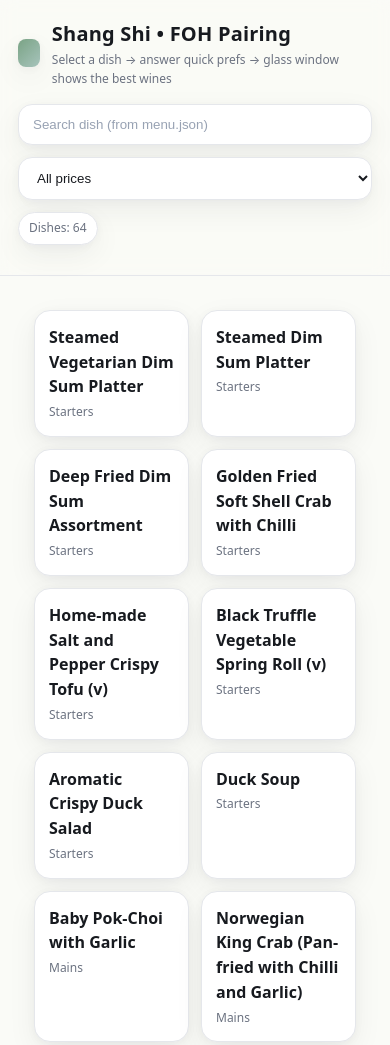
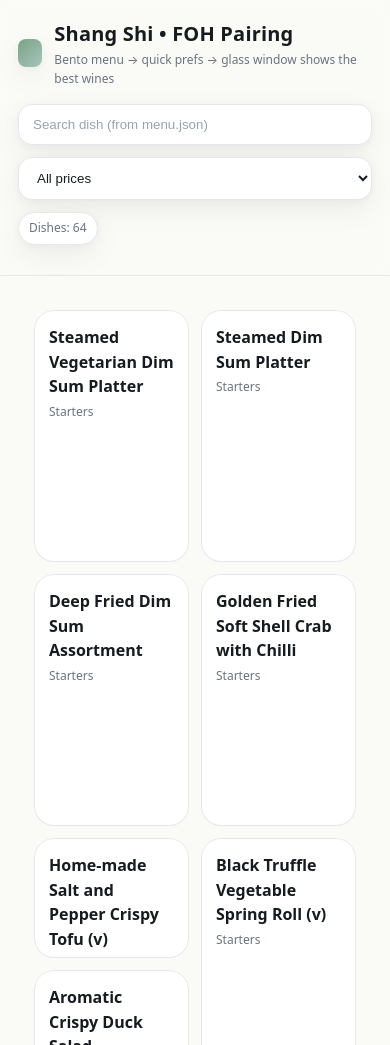
Before and after one commit to RicardoNeto94/wine-helper, a plain HTML site: page index.html in a window 390 px wide. Shown: the top 1045 px of the page. Drawn offline with Linux system fonts and the light colour scheme.

Commit message:
Add files via upload

```diff
--- a/app.js
+++ b/app.js
@@ -101,9 +101,20 @@
   function renderDishList() {
     const cont = document.getElementById("dishList");
     const q = (state.qDishName||"").toLowerCase();
-    const dishes = (state.menu||[]).map(d => ({name: d.name || d.title || d.dish || d.Name || "", id: d.id || d.slug || (d.name||"").toLowerCase().replace(/\s+/g,'_'), cat: d.category || d.section || ""}))
+    const dishesRaw = (state.menu||[]).map(d => ({name: d.name || d.title || d.dish || d.Name || "", id: d.id || d.slug || (d.name||"").toLowerCase().replace(/\s+/g,'_'), cat: d.category || d.section || ""}))
       .filter(d => d.name).filter(d => !q || d.name.toLowerCase().includes(q));
-    cont.innerHTML = dishes.map(d => `<div class="item" data-id="${d.id}"><div class="name">${d.name}</div><div class="tags">${d.cat||""}</div></div>`).join("");
+
+    // Assign bento sizes (hero for signatures, otherwise pattern)
+    const dishes = dishesRaw.map((d, i) => {
+      const n = d.name.toLowerCase();
+      let cls = "item--sm";
+      if (/duck|peking|wagyu|signature|chef/.test(n)) cls = "item--xl";
+      else if (/dim sum|lobster|crab|truffle|king|oyster|scallop/.test(n)) cls = "item--lg";
+      else if (i % 7 === 0) cls = "item--md";
+      return {...d, size: cls};
+    });
+
+    cont.innerHTML = dishes.map(d => `<div class="item squircle ${d.size}" data-id="${d.id}"><div class="name">${d.name}</div><div class="tags">${d.cat||""}</div></div>`).join("");
     Array.from(cont.querySelectorAll(".item")).forEach(el => {
       el.onclick = () => openModal(el.querySelector(".name").textContent);
     });
@@ -169,7 +180,7 @@
     list.sort(byScoreDesc);
     const top = list.slice(0, 40);
     top.sort(byPriceAsc);
-    // Switch modal to results step; keep background blurred
+    // Switch modal to results step
     document.getElementById("modalSubtitle").style.display = "none";
     document.getElementById("stepPrefs").style.display = "none";
     document.getElementById("stepResults").style.display = "";
@@ -193,7 +204,7 @@
       document.getElementById("mCancel").onclick = closeModal;
       document.getElementById("mApply").onclick = applyQuiz;
       document.getElementById("mBack").onclick = () => {
-        // back to preferences, still blurred and modal open
+        // back to preferences
         document.getElementById("modalSubtitle").style.display = "";
         document.getElementById("stepPrefs").style.display = "";
         document.getElementById("stepResults").style.display = "none";
--- a/index.html
+++ b/index.html
@@ -7,7 +7,7 @@
   <link rel="manifest" href="manifest.json" />
   <link rel="apple-touch-icon" href="icon-192.png" />
   <meta name="theme-color" content="#FAFBF7" />
-  <link rel="stylesheet" href="styles.css?v=20250908170746" />
+  <link rel="stylesheet" href="styles.css?v=20250908172347" />
 </head>
 <body>
   <header>
@@ -16,7 +16,7 @@
         <div class="logo"></div>
         <div>
           <h1>Shang Shi • FOH Pairing</h1>
-          <div class="sub">Select a dish → answer quick prefs → glass window shows the best wines</div>
+          <div class="sub">Bento menu → quick prefs → glass window shows the best wines</div>
         </div>
       </div>
       <div class="controls">
@@ -41,7 +41,7 @@
 
   <!-- Glass modal -->
   <div id="modal" class="modal-backdrop">
-    <div class="modal">
+    <div class="modal squircle">
       <h2 id="modalTitle">Guest preferences</h2>
       <div id="modalSubtitle" class="subtitle">Answer a few questions and we’ll shortlist the best bottles.</div>
       <div id="stepPrefs" class="rows">
@@ -118,7 +118,7 @@
     </div>
   </div>
 
-  <script src="app.js?v=20250908170746"></script>
+  <script src="app.js?v=20250908172347"></script>
   <script>if ('serviceWorker' in navigator && location.protocol.startsWith('http')) { navigator.serviceWorker.register('./service-worker.js'); }</script>
 </body>
 </html>
--- a/service-worker.js
+++ b/service-worker.js
@@ -1,5 +1,5 @@
-const CACHE_NAME='foh-wine-pairing-ivory-sage-20250908170746';
-const ASSETS=['./','./index.html','./styles.css?v=20250908170746','./app.js?v=20250908170746','./manifest.json','./wines.json?v=20250908170746','./menu.json?v=20250908170746','./icon-192.png','./icon-512.png'];
+const CACHE_NAME='foh-wine-pairing-ivory-sage-bento-20250908172347';
+const ASSETS=['./','./index.html','./styles.css?v=20250908172347','./app.js?v=20250908172347','./manifest.json','./wines.json?v=20250908172347','./menu.json?v=20250908172347','./icon-192.png','./icon-512.png'];
 self.addEventListener('install',e=>{e.waitUntil(caches.open(CACHE_NAME).then(c=>c.addAll(ASSETS)))});
 self.addEventListener('activate',e=>{e.waitUntil(caches.keys().then(keys=>Promise.all(keys.filter(k=>k!==CACHE_NAME).map(k=>caches.delete(k)))))});
 self.addEventListener('fetch',e=>{e.respondWith(caches.match(e.request).then(r=>r||fetch(e.request)))});
--- a/styles.css
+++ b/styles.css
@@ -1,9 +1,15 @@
 :root{
   --bg:#FAFBF7; --panel:#FFFFFF; --panel-glass:rgba(255,255,255,.72);
   --text:#171A1F; --muted:#6B7280; --ring:#E5E7EB;
-  --accent:#7AA385; /* sage */
-  --accent2:#A7C4BC; /* sea mist */
+  --accent:#7AA385; --accent2:#A7C4BC;
   --shadow:0 10px 30px rgba(16,24,40,.06), 0 2px 8px rgba(16,24,40,.04);
+  /* Elevation tokens */
+  --elev-0: 0 0 0 rgba(0,0,0,0);
+  --elev-1: 0 1px 2px rgba(16,24,40,.06), 0 1px 1px rgba(16,24,40,.04);
+  --elev-2: 0 4px 10px rgba(16,24,40,.08), 0 2px 4px rgba(16,24,40,.06);
+  --elev-3: 0 10px 30px rgba(16,24,40,.10), 0 4px 8px rgba(16,24,40,.08);
+  /* Motion */
+  --dur-fast: 140ms; --dur-med: 220ms; --ease: cubic-bezier(.2,.7,.2,1);
 }
 *{box-sizing:border-box}
 html,body{margin:0;padding:0;background:var(--bg);color:var(--text);font:16px/1.55 ui-sans-serif,system-ui,-apple-system,Segoe UI,Inter,Roboto,Arial}
@@ -18,17 +24,47 @@ input,select{width:100%;padding:12px 14px;border-radius:14px;background:#fff;bor
 input::placeholder{color:#98a2b3}
 .badges{display:flex;gap:8px;flex-wrap:wrap;margin:12px 0;color:var(--muted);font-size:12px}
 .badge{display:inline-flex;align-items:center;gap:6px;padding:6px 10px;border-radius:999px;background:#fff;border:1px solid var(--ring);box-shadow:var(--shadow)}
-.list{display:grid;grid-template-columns:1fr 1fr 1fr;gap:12px;padding:16px}
-.item{padding:14px;border-radius:16px;background:var(--panel);border:1px solid var(--ring);box-shadow:var(--shadow);cursor:pointer;transition:transform .08s ease, box-shadow .2s}
-.item:hover{transform:translateY(-2px);box-shadow:0 16px 40px rgba(16,24,40,.08)}
+
+/* Bento grid */
+.list{
+  display:grid;
+  grid-template-columns:repeat(6,1fr);
+  grid-auto-rows:120px;
+  gap:12px;
+  padding:16px;
+}
+.item{
+  grid-column:span 2; grid-row:span 1;
+  padding:14px;border:1px solid var(--ring);background:var(--panel);
+  box-shadow:var(--elev-1);
+  border-radius:18px;
+  transition: transform var(--dur-fast) var(--ease), box-shadow var(--dur-fast) var(--ease);
+}
+.item:hover{ transform:translateY(-2px); box-shadow:var(--elev-2); }
+.item--md{ grid-row:span 2; }        /* 2x2 */
+.item--lg{ grid-column:span 3; grid-row:span 2; } /* 3x2 */
+.item--xl{ grid-column:span 3; grid-row:span 3; } /* 3x3 hero */
+
+/* Progressive squircle */
+@supports (corner-shape: superellipse) {
+  .item, .btn { corner-shape: superellipse; border-radius:20px; }
+}
+/* Fallback squircle-ish mask */
+.squircle{
+  --r:20px;
+  -webkit-mask: radial-gradient(120% 120% at 50% 50%, #000 99%, transparent 100%);
+  border-radius: var(--r);
+}
+
 .item .name{font-weight:700}
 .item .tags{color:var(--muted);font-size:12px;margin-top:4px}
 .notice{margin:16px;padding:12px;border-radius:14px;border:1px solid var(--ring);background:#fff;box-shadow:var(--shadow);color:var(--muted)}
+
 /* Background blur when modal open */
 .blur-bg header, .blur-bg #dishList { filter: blur(6px) saturate(90%); opacity:.5; pointer-events:none; }
-/* Modal glass */
+/* Glass modal */
 .modal-backdrop{position:fixed;inset:0;background:rgba(255,255,255,.35);backdrop-filter:blur(10px);-webkit-backdrop-filter:blur(10px);display:none;align-items:flex-start;justify-content:center;z-index:50; padding-top:8vh}
-.modal{width:min(820px,92vw);background:var(--panel-glass);border:1px solid rgba(16,24,40,.06);box-shadow:0 20px 50px rgba(16,24,40,.15);border-radius:18px;padding:18px}
+.modal{width:min(820px,92vw);background:var(--panel-glass);border:1px solid rgba(16,24,40,.06);box-shadow:var(--elev-3);border-radius:18px;padding:18px;transition:transform var(--dur-med) var(--ease)}
 .modal h2{margin:0 0 4px 0;font-size:18px}
 .modal .subtitle{color:var(--muted);font-size:12px;margin-bottom:8px}
 .rows{display:grid;grid-template-columns:1fr 1fr;gap:10px;margin-top:8px}
@@ -38,14 +74,18 @@ label{font-size:12px;color:#475467}
 .actions{display:flex;gap:10px;justify-content:flex-end;margin-top:12px}
 .btn{background:linear-gradient(135deg,var(--accent),var(--accent2));color:#163227;font-weight:700;padding:10px 14px;border-radius:12px;border:none;cursor:pointer;box-shadow:0 8px 24px rgba(122,163,133,.35)}
 .link{background:transparent;border:1px solid var(--ring);color:#344054;padding:10px 12px;border-radius:12px;cursor:pointer}
+
 /* Results within modal */
 .rescards{margin-top:10px;max-height:60vh;overflow:auto;padding-right:4px}
-.card{background:#fff;border:1px solid var(--ring);border-radius:14px;padding:12px;margin-bottom:10px;box-shadow:var(--shadow)}
+.card{background:#fff;border:1px solid var(--ring);border-radius:14px;padding:12px;margin-bottom:10px;box-shadow:var(--elev-1);transition:box-shadow var(--dur-fast) var(--ease), transform var(--dur-fast) var(--ease)}
+.card:hover{box-shadow:var(--elev-2);transform:translateY(-1px)}
 .card .meta{color:#475467;font-size:12px;display:flex;gap:8px;flex-wrap:wrap}
 .card .row{display:flex;justify-content:space-between;align-items:center;margin-top:8px}
 .copy{background:transparent;border:1px solid var(--ring);color:#344054;padding:8px 10px;border-radius:12px;cursor:pointer}
+
 @media (max-width: 960px){
   .controls{grid-template-columns:1fr}
-  .list{grid-template-columns:1fr 1fr}
+  .list{grid-template-columns:repeat(4,1fr)}
+  .item{grid-column:span 2}
   .rows{grid-template-columns:1fr}
 }
```
Also changed, not shown: manifest.json.
